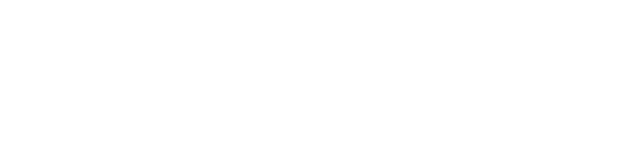
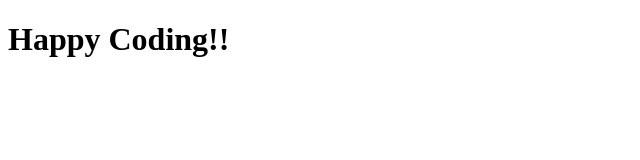
Before and after one commit to engineerMeteHan/crap-portfolio, a plain HTML site: page index.html in a window 1280 px wide. Shown: the whole page, without its empty margins (0-640 px from the left). Drawn offline with Linux system fonts and the light colour scheme.

Commit message:
first commit

```diff
--- a/index.html
+++ b/index.html
@@ -6,6 +6,6 @@
     <title>crap portfolio</title>
 </head>
 <body>
-
+    <h1>Happy Coding!!</h1>
 </body>
 </html>
```
